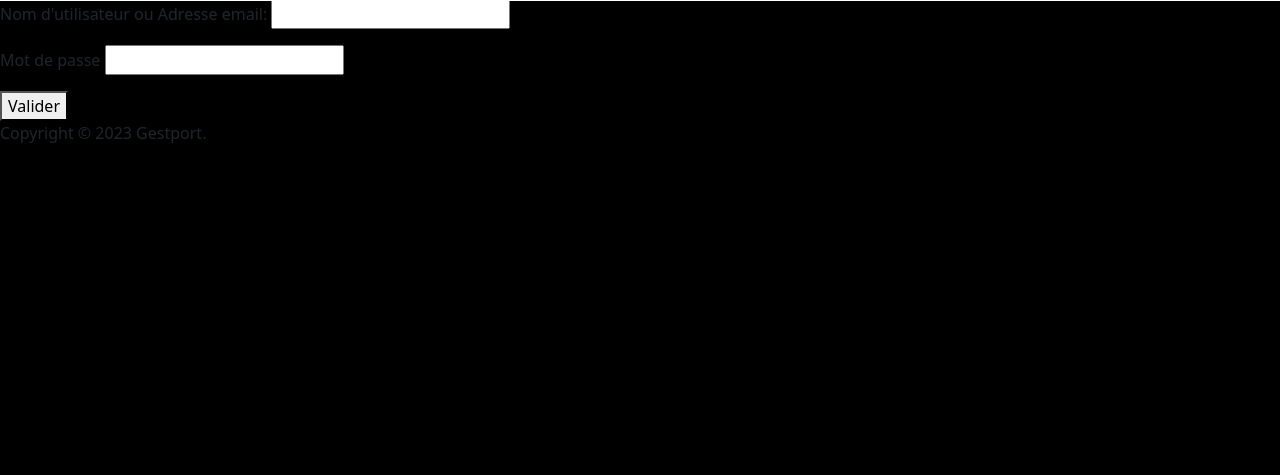
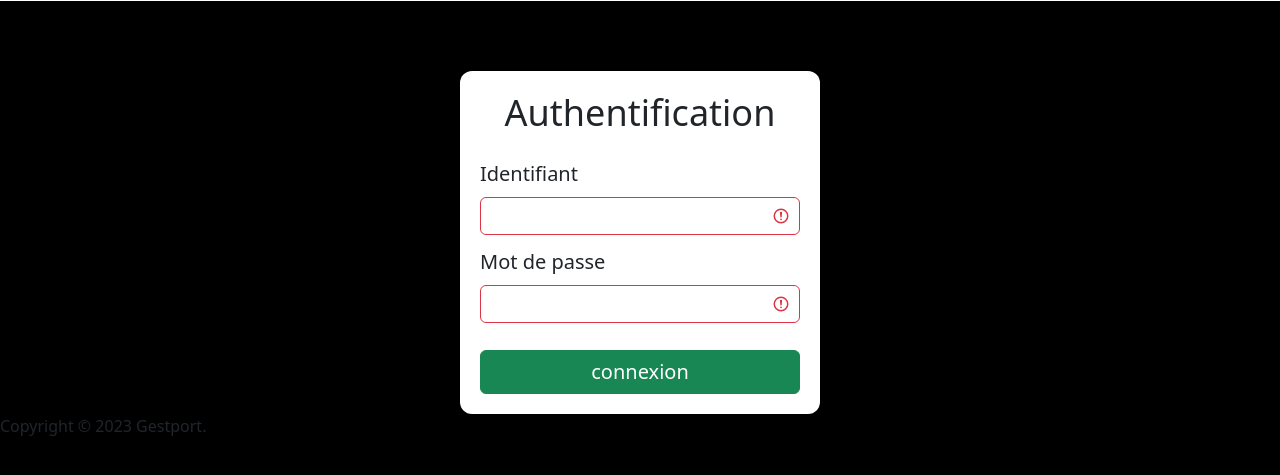
Before and after one commit to momodiaobana/SiteAssoSport, a Django app: page /userLogin/ in a window 1280 px wide. Shown: the part 57-532 px from the top of the page. Run offline with Django 4.2, Linux system fonts and the light colour scheme.

Commit message:
eddy - mise à jour page login

```diff
--- a/appAsso/templates/acceuil.html
+++ b/appAsso/templates/acceuil.html
@@ -162,8 +162,9 @@
               </thead>
               <tbody class="bodytab">
                   {% for item in items %}
+
                   <tr>
-                      <th scope="row">#</th>
+                      <th scope="row" style="color:white">{{ item.id }}</th>
                       <td style="color:white">{{ item.nomProduit }}</td>
                       <td style="color:white">{{ item.prix}} €</td>
                       <td style="color:white">{{ item.cProduit}}</td>
--- a/appAsso/templates/userLogin.html
+++ b/appAsso/templates/userLogin.html
@@ -3,39 +3,88 @@
 
 <!DOCTYPE html>
 <html lang="fr">
+
 <head>
     <meta charset="UTF-8">
-    <meta http-equiv="X-UA-Compatible" content="IE=edge">
-    <meta name="viewport" content="width={device-width}, initial-scale=1.0">
+    <meta name="viewport" content="width=device-width, initial-scale=1.0">
+    <link href="https://cdn.jsdelivr.net/npm/bootstrap@5.3.0-alpha1/dist/css/bootstrap.min.css" rel="stylesheet"
+        integrity="sha384-GLhlTQ8iRABdZLl6O3oVMWSktQOp6b7In1Zl3/Jr59b6EGGoI1aFkw7cmDA6j6gD" crossorigin="anonymous" />
     <title>Se connecter</title>
-    <link rel="stylesheet" href="/static/styleSingup.css">
+    <link rel="stylesheet" href="/static/feuille_style.css">
 </head>
+{% block content %}
+<style>
+    .myContainer {
+        box-sizing: border-box;
+        display: flex;
+        align-items: center;
+        justify-content: center;
+        margin-top: 10%;
+
+    }
+
+    .login {
+        font-size: 20px;
+        width: 360px;
+        height: min-content;
+        padding: 20px;
+        border-radius: 12px;
+        background-color: white;
+    }
+
+    .login h1 {
+        font-size: 36px;
+        margin-bottom: 25px;
+    }
+
+    .login .form-group {
+        margin-bottom: 12px;
+
+    }
+
+    .login input[type="submit"] {
+        font-size: 20px;
+        margin-top: 15px
+    }
+</style>
+
+
 <body>
-    {% block content %}
-    <h1>Se connecter</h1>
-    {% if messages %}
-        {% for message in messages %}
-            <div class="alert alert-danger">
-                <a href="{% url 'signup' %}" style="text-decoration: none; color: black;">
-                <h4>{{ message }}. Voulez-vous vous inscrire?</h4></a>
 
+    <div class="container myContainer">
+        <form class="needs-validation login" method="POST">
+            {% csrf_token %}
+            <h1 class="text-center">Authentification</h1>
+            <div class="form-group was-validated">
+                <label for="username" class="form-label">Identifiant</label>
+                <input type="text" id="username" class="form-control" name="username" required>
             </div>
 
-        {% endfor %}
+            <div class="form-group was-validated">
+                <label for="password" class="form-label">Mot de passe</label>
+                <input type="password" class="form-control" id="password" name="password" required>
+            </div>
+
+            <input type="submit" value="connexion" class="btn btn-success w-100">
+        </form>
+
+    </div>
+    {% if messages%}
+    {% for message in messages %}
+    <br>
+    <div class="container alert alert-danger">
+        <a href="{% url 'signup' %}" style="text-decoration: none; color: black;">
+            <h4>{{ message }}. Voulez-vous vous inscrire ?</h4>
+        </a>
+    </div>
+
+    {% endfor %}
     {% endif %}
-    <form method="POST">
-        {% csrf_token %}
-        <p>
-            <label for="username">Nom d'utilisateur ou Adresse email:</label>
-            <input type="text" id="username" name="username">
-        </p>
-        <p>
-            <label for="password">Mot de passe</label>
-            <input id="password" type="password" name="password">
-        </p>
-        <button type="submit">Valider</button>
-    </form>
 
-    {% endblock %}
+
+
+
+    {%endblock%}
 </body>
+
 </html>
--- a/static/feuille_style.css
+++ b/static/feuille_style.css
@@ -71,3 +71,35 @@
 .table tr{
     color:white;
 }
+.myContainer{
+    box-sizing: border-box;
+    display: flex;
+    align-items: center;
+    justify-content: center;
+    margin-top: 10%;
+
+}
+
+.login {
+    font-size: 20px;
+    width: 360px;
+    height:min-content;
+    padding: 20px;
+    border-radius:12px;
+    background-color: white;
+}
+
+.login h1 {
+    font-size:36px;
+    margin-bottom : 25px;
+}
+
+.login .form-group{
+    margin-bottom: 12px;
+
+}
+
+.login input[type="submit"]{
+    font-size:20px;
+    margin-top:15px
+}
```
Also changed, not shown: db.sqlite3.
